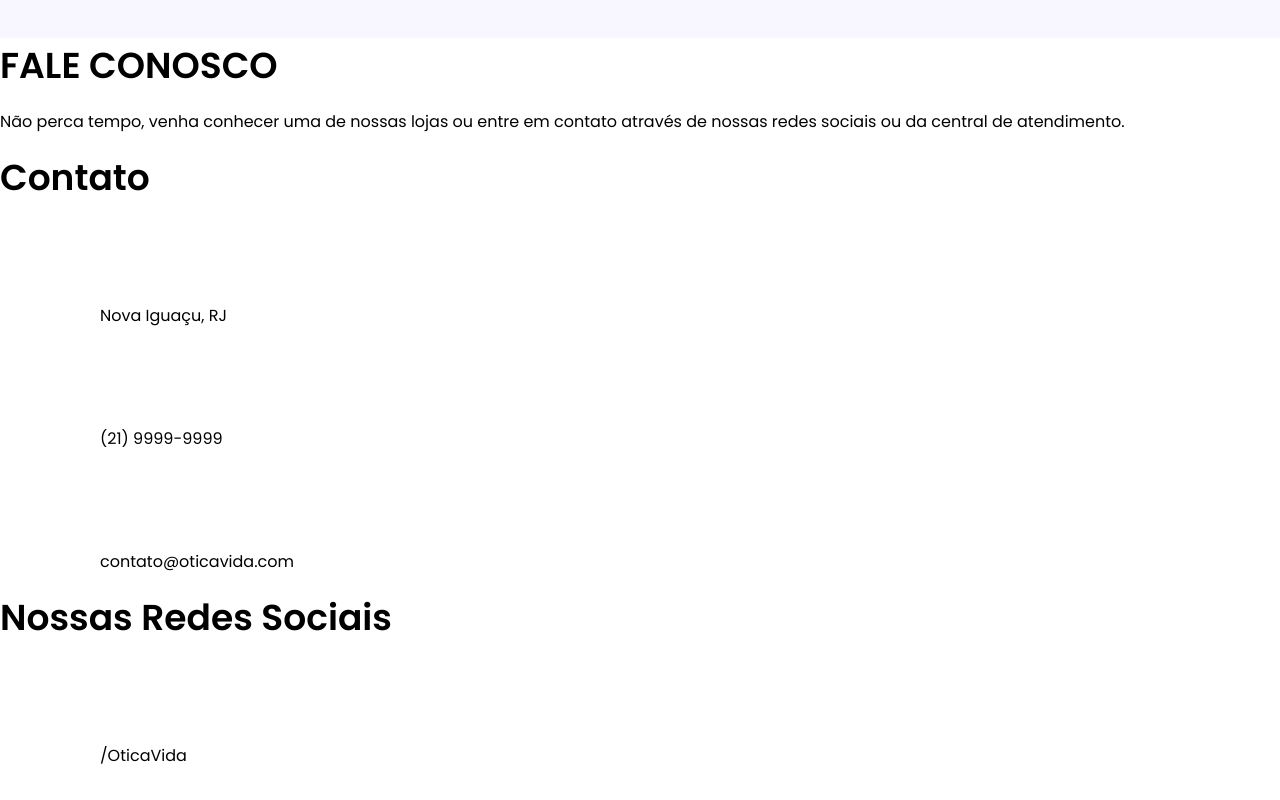
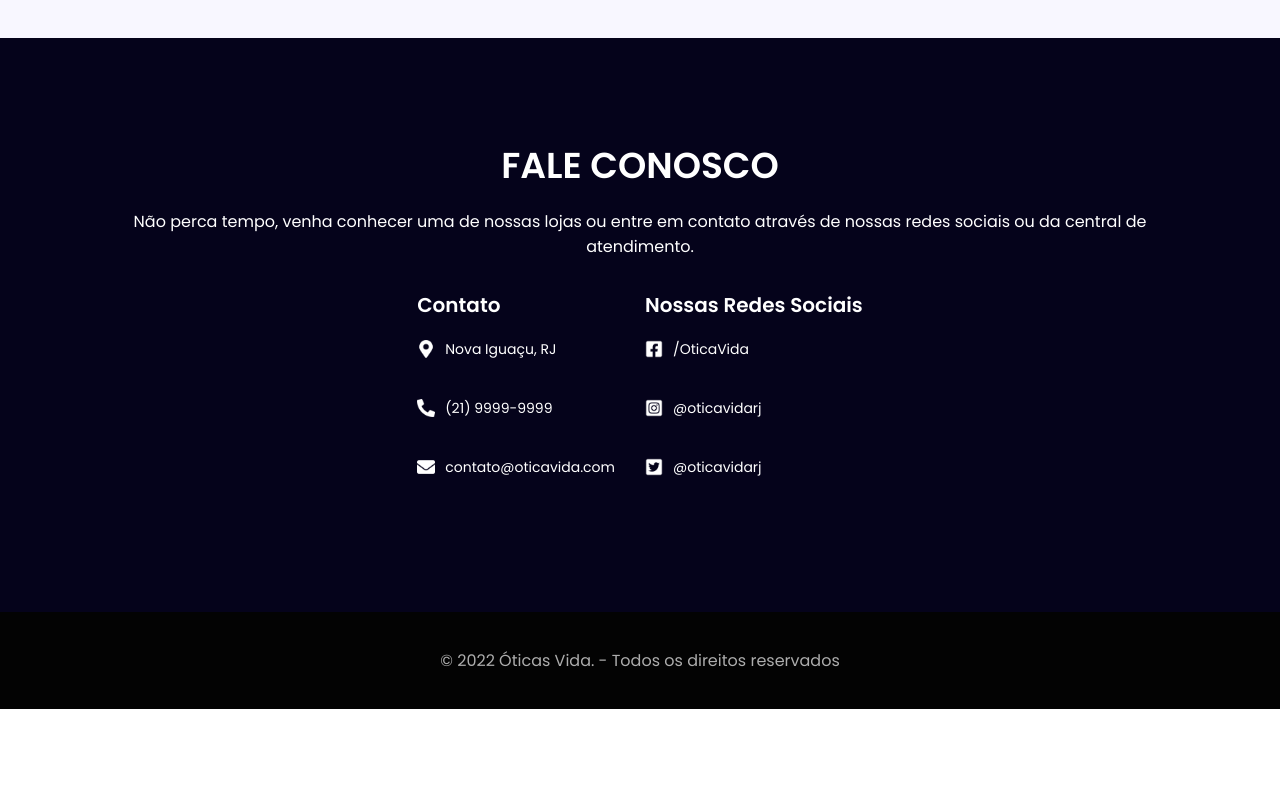
Before and after one commit to leozizz/pagina-otica-reactjs, a React (Create React App) app: page / in a window 1280 px wide. Shown: the part 2980-3780 px from the top of the page. After the commit the page ends 3689 px from the top, so only its background shows below. Built offline with nearby package versions, Linux system fonts and the light colour scheme; a web font is replaced by a local one.

Commit message:
Finalizando estrutura e estilização

```diff
--- a/src/App.css
+++ b/src/App.css
@@ -185,3 +185,54 @@ header .nav-menu a{
   color: #4a4a4a;
   font-weight: 400;
 }
+
+/* Seção Contato */
+
+.secao-contato {
+  width: 100%;
+  text-align: center;
+  color: #fff;
+  padding: 100px 20px;
+  background-color: #05031b;
+}
+
+.secao-contato .container .info-social {
+  display: flex;
+  justify-content: center;
+}
+
+.secao-contato .container .info-social .contato,
+.secao-contato .container .info-social .redes-sociais {
+  display: flex;
+  flex-direction: column;
+  align-items: start;
+  padding: 15px;
+}
+
+.secao-contato .info-social .item-container {
+  margin: 5px 0;
+  display: flex;
+  align-items: center;
+}
+
+.secao-contato .info-social .item-container img {
+  width: 18px;
+}
+
+.secao-contato .info-social h3 {
+  font-size: 20px;
+}
+
+.secao-contato .info-social .item-container p {
+  font-size: 14px;
+  margin-left: 10px;
+}
+
+/* Rodapé */
+
+footer {
+  background-color: #030303;
+  color: #ADADAD;
+  text-align: center;
+  padding: 20px;
+}
--- a/src/componentes/Conteudo/SecaoContato/index.js
+++ b/src/componentes/Conteudo/SecaoContato/index.js
@@ -2,22 +2,40 @@ import React from "react";
 
 export default function SecaoContato(){
     return(
-        <section>
-            <div className="container">
+        <section className="secao-contato">
+            <div className="container limitar-secao">
                 <h2>FALE CONOSCO</h2>
                 <p>Não perca tempo, venha conhecer uma de nossas lojas ou entre em contato através de nossas redes sociais ou da central de atendimento.</p>
-                <div className="infoSocial">
+                <div className="info-social">
                     <div className="contato">
                         <h3>Contato</h3>
-                        <p><img src="assets/local.png"></img>Nova Iguaçu, RJ</p>
-                        <p><img src="assets/telefone.png"></img>(21) 9999-9999</p>
-                        <p><img src="assets/email.png"></img>contato@oticavida.com</p>
+                        <div className="item-container">
+                            <img src="assets/local.png"></img>
+                            <p>Nova Iguaçu, RJ</p>
+                        </div>
+                        <div className="item-container">
+                            <img src="assets/telefone.png"></img>
+                            <p>(21) 9999-9999</p>
+                        </div>
+                        <div className="item-container">
+                            <img src="assets/email.png"></img>
+                            <p>contato@oticavida.com</p>
+                        </div>
                     </div>
-                    <div className="redesSociais">
+                    <div className="redes-sociais">
                         <h3>Nossas Redes Sociais</h3>
-                        <p><img src="assets/fb.png"></img>/OticaVida</p>
-                        <p><img src="assets/ig.png"></img>@oticavidarj</p>
-                        <p><img src="assets/tt.png"></img>@oticavidarj</p>
+                        <div className="item-container">
+                            <img src="assets/fb.png"></img>
+                            <p>/OticaVida</p>
+                        </div>
+                        <div className="item-container">
+                            <img src="assets/ig.png"></img>
+                            <p>@oticavidarj</p>
+                        </div>
+                        <div className="item-container">
+                            <img src="assets/tt.png"></img>
+                            <p>@oticavidarj</p>
+                        </div>
                     </div>
                 </div>
             </div>
```
